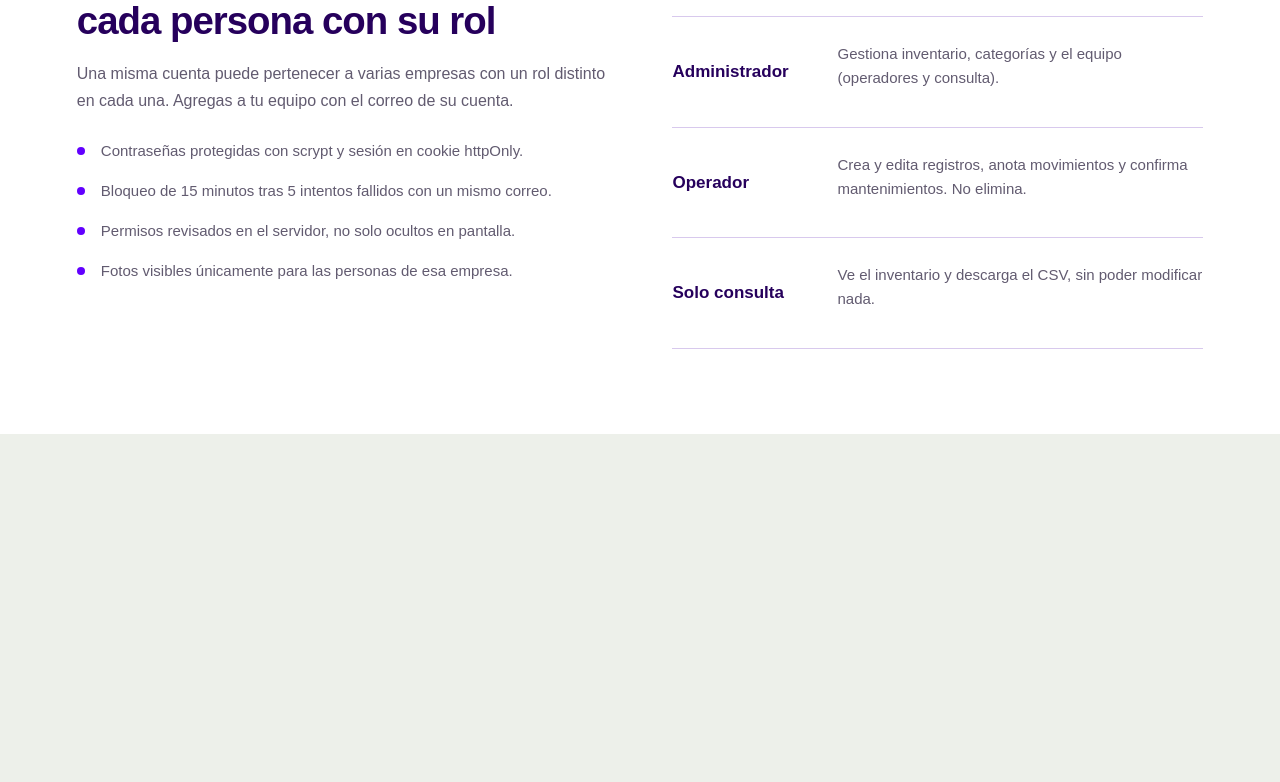
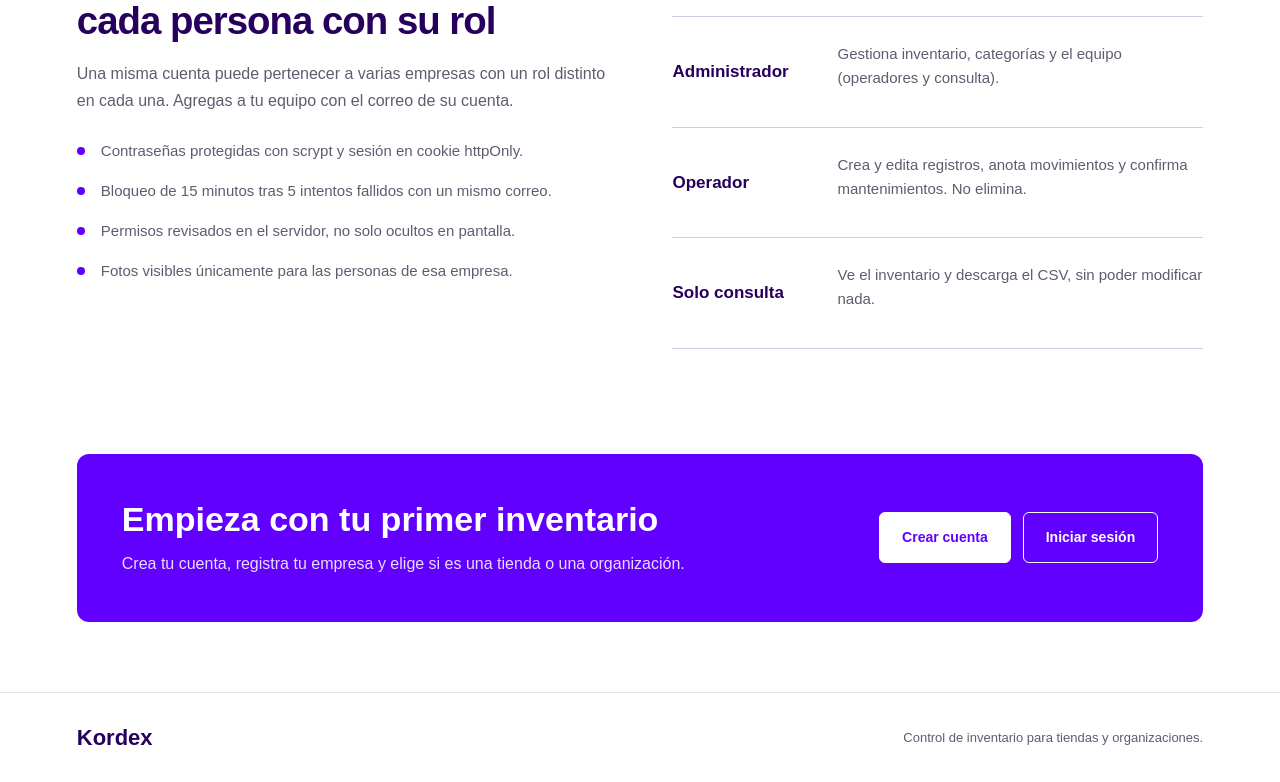
Before and after one commit to Dark-Sung/Kordex, a Next.js app: page / in a window 1280 px wide. Shown: the part 3076-3858 px from the top of the page. Before the commit the page ends 3510 px from the top, so only its background shows below. Built offline with nearby package versions, Linux system fonts and the light colour scheme.

Commit message:
Agregar seccion de registro y footer

```diff
--- a/app/landing.module.css
+++ b/app/landing.module.css
@@ -694,3 +694,125 @@
         padding: 20px 0;
     }
 }
+/* SECCIÓN DE REGISTRO */
+
+.ctaSection {
+    background: #ffffff;
+    padding: 20px 0 70px;
+}
+
+.ctaCard {
+    background: #6200ff;
+    color: #ffffff;
+    border-radius: 12px;
+    padding: 45px;
+    display: flex;
+    justify-content: space-between;
+    align-items: center;
+    gap: 35px;
+}
+
+.ctaInfo h2 {
+    font-size: clamp(25px, 3vw, 34px);
+    font-weight: 800;
+    line-height: 1.2;
+    margin-bottom: 12px;
+}
+
+.ctaInfo p {
+    color: #e9ddff;
+    font-size: 16px;
+    line-height: 1.6;
+}
+
+.ctaActions {
+    display: flex;
+    flex-wrap: wrap;
+    gap: 12px;
+    flex-shrink: 0;
+}
+
+.ctaPrimary,
+.ctaSecondary {
+    display: inline-block;
+    padding: 14px 22px;
+    border-radius: 6px;
+    font-size: 14px;
+    font-weight: 700;
+    text-decoration: none;
+    text-align: center;
+    transition: background 0.2s;
+}
+
+.ctaPrimary {
+    background: #ffffff;
+    color: #6200ff;
+    border: 1px solid #ffffff;
+}
+
+.ctaPrimary:hover {
+    background: #e9ddff;
+}
+
+.ctaSecondary {
+    border: 1px solid #ffffff;
+    color: #ffffff;
+}
+
+.ctaSecondary:hover {
+    background: rgba(255, 255, 255, 0.15);
+}
+
+.ctaCard a:focus-visible {
+    outline: 2px solid #ffffff;
+    outline-offset: 4px;
+}
+
+/* PIE DE PÁGINA */
+
+.footer {
+    background: #ffffff;
+    border-top: 1px solid #e5dfef;
+    padding: 28px 0;
+}
+
+.footerContent {
+    display: flex;
+    justify-content: space-between;
+    align-items: center;
+    gap: 20px;
+}
+
+.footerContent strong {
+    color: #26005c;
+    font-size: 22px;
+    font-weight: 800;
+}
+
+.footerContent p {
+    color: #625b70;
+    font-size: 13px;
+}
+
+/* ADAPTACIÓN A PANTALLAS PEQUEÑAS */
+
+@media (max-width: 900px) {
+    .ctaCard {
+        flex-direction: column;
+        align-items: flex-start;
+        padding: 30px;
+    }
+}
+
+@media (max-width: 500px) {
+    .ctaActions {
+        width: 100%;
+        flex-direction: column;
+    }
+
+    .footerContent {
+        flex-direction: column;
+        text-align: center;
+        gap: 10px;
+    }
+}
--- a/app/page.tsx
+++ b/app/page.tsx
@@ -501,6 +501,50 @@ export default function Home() {
         </div>
     </div>
 </section>
+      <section className={styles.ctaSection}>
+    <div className={styles.wrapper}>
+        <div className={styles.ctaCard}>
+
+            <div className={styles.ctaInfo}>
+                <h2>Empieza con tu primer inventario</h2>
+
+                <p>
+                    Crea tu cuenta, registra tu empresa y elige
+                    si es una tienda o una organización.
+                </p>
+            </div>
+
+            <div className={styles.ctaActions}>
+                <Link
+                    href="/registro"
+                    className={styles.ctaPrimary}
+                >
+                    Crear cuenta
+                </Link>
+
+                <Link
+                    href="/iniciar-sesion"
+                    className={styles.ctaSecondary}
+                >
+                    Iniciar sesión
+                </Link>
+            </div>
+
+        </div>
+    </div>
+</section>
+
+<footer className={styles.footer}>
+    <div className={styles.wrapper}>
+        <div className={styles.footerContent}>
+            <strong>Kordex</strong>
+
+            <p>
+                Control de inventario para tiendas y organizaciones.
+            </p>
+        </div>
+    </div>
+</footer>
         </main>
     );
 }
```
